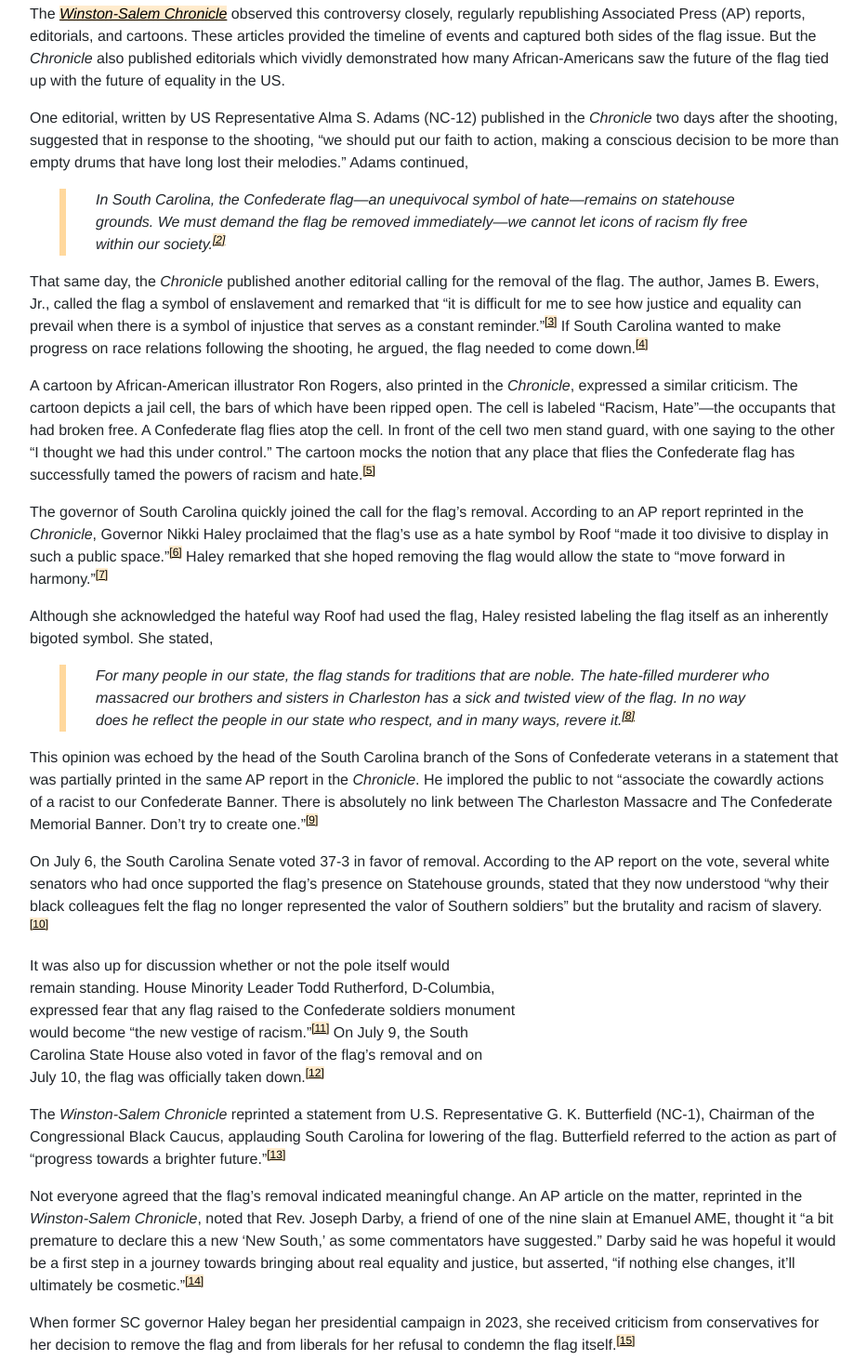
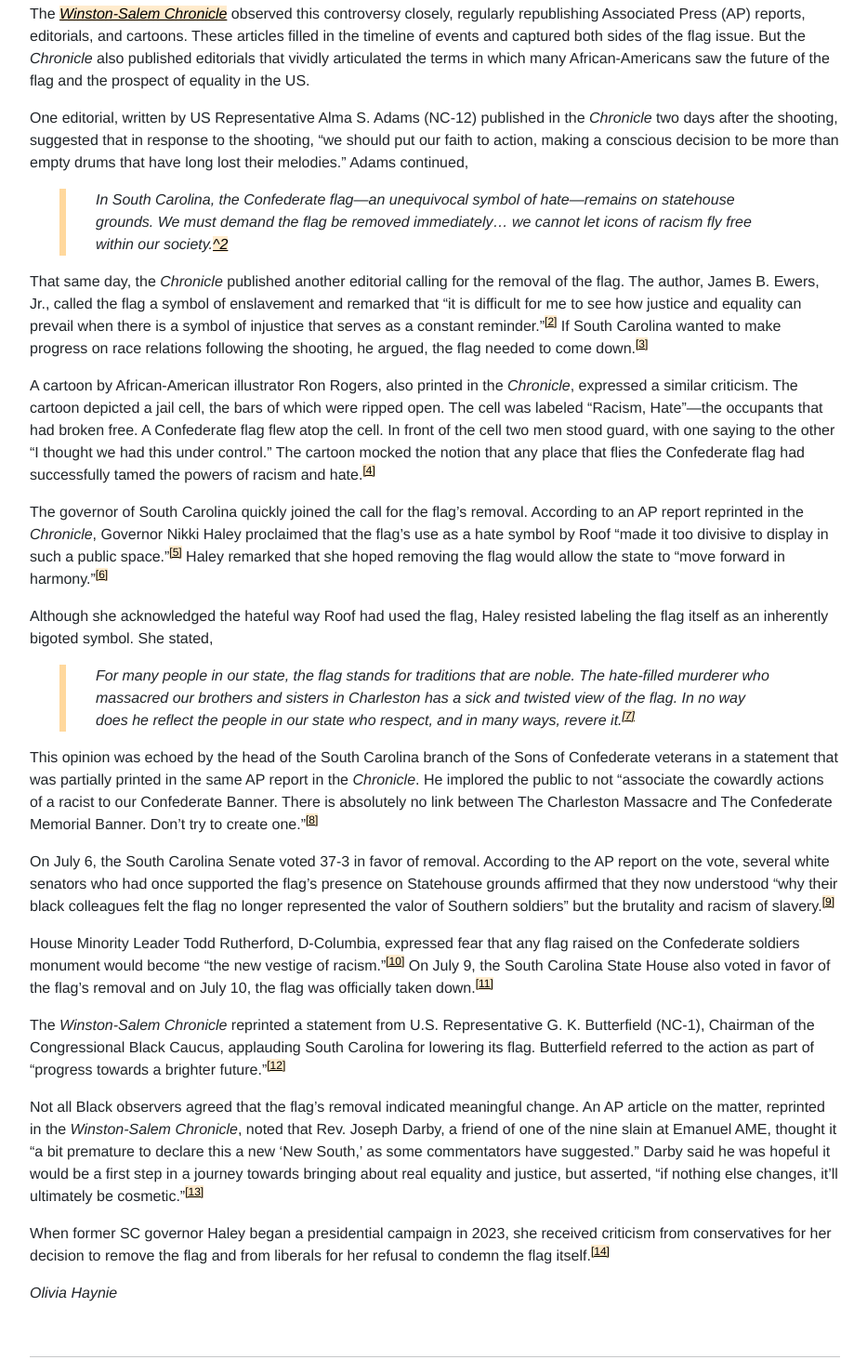
Before and after one commit to upenndigitalscholarship/monuments-research-group, an Eleventy site: page essay/Removal-of-the-Confederate-Flag-from-the-S.md in a window 1280 px wide. Shown: the part 382-1845 px from the top of the page at 93% size, without its empty margins (172-1105 px from the left). Built offline with nearby package versions, Linux system fonts and the light colour scheme; Eleventy itself is replaced by a stand-in of ours; files that its build step writes are made by us from their sources; a web font is replaced by a local one.

Commit message:
Update Essay “Removal-of-the-Confederate-Flag-from-the-S”

```diff
--- a/essay/Removal-of-the-Confederate-Flag-from-the-S.md
+++ b/essay/Removal-of-the-Confederate-Flag-from-the-S.md
@@ -9,15 +9,15 @@ On June 23, 2015, nine Black worshippers were murdered in a white supremacist at
 
 Prior to the shooting, the gunman, Dylann Roof, had posted photos of himself online brandishing the [Confederate Battle Flag](https://falseimage.pennds.org/essay/Stars-and-Bars-vs-Stars-and-Stripes) and burning or defiling United States flags.[^1] In the wake of the attack and the circulation of these photos, new attention was brought to the Confederate flag flying on statehouse grounds in Columbia, S.C.
 
-The *[Winston-Salem Chronicle](https://www.digitalnc.org/newspapers/winston-salem-chronicle-winston-salem-n-c/)* observed this controversy closely, regularly republishing Associated Press (AP) reports, editorials, and cartoons. These articles provided the timeline of events and captured both sides of the flag issue. But the *Chronicle* also published editorials which vividly demonstrated how many African-Americans saw the future of the flag tied up with the future of equality in the US.
+The *[Winston-Salem Chronicle](https://www.digitalnc.org/newspapers/winston-salem-chronicle-winston-salem-n-c/)* observed this controversy closely, regularly republishing Associated Press (AP) reports, editorials, and cartoons. These articles filled in the timeline of events and captured both sides of the flag issue. But the *Chronicle* also published editorials that vividly articulated the terms in which many African-Americans saw the future of the flag and the prospect of equality in the US.
 
 One editorial, written by US Representative Alma S. Adams (NC-12) published in the *Chronicle* two days after the shooting, suggested that in response to the shooting, "we should put our faith to action, making a conscious decision to be more than empty drums that have long lost their melodies." Adams continued,
 
-> In South Carolina, the Confederate flag—an unequivocal symbol of hate—remains on statehouse grounds. We must demand the flag be removed immediately---we cannot let icons of racism fly free within our society.[^2]
+> In South Carolina, the Confederate flag—an unequivocal symbol of hate—remains on statehouse grounds. We must demand the flag be removed immediately... we cannot let icons of racism fly free within our society.[^2](Adams, "\[Stand Against Evil Acts Of Violence and Hate](https\://www.digitalnc.org/newspapers/winston-salem-chronicle-winston-salem-n-c/).")
 
 That same day, the *Chronicle* published another editorial calling for the removal of the flag. The author, James B. Ewers, Jr., called the flag a symbol of enslavement and remarked that "it is difficult for me to see how justice and equality can prevail when there is a symbol of injustice that serves as a constant reminder."[^3] If South Carolina wanted to make progress on race relations following the shooting, he argued, the flag needed to come down.[^4]
 
-A cartoon by African-American illustrator Ron Rogers, also printed in the *Chronicle*, expressed a similar criticism. The cartoon depicts a jail cell, the bars of which have been ripped open. The cell is labeled "Racism, Hate"—the occupants that had broken free. A Confederate flag flies atop the cell. In front of the cell two men stand guard, with one saying to the other "I thought we had this under control." The cartoon mocks the notion that any place that flies the Confederate flag has successfully tamed the powers of racism and hate.[^5]
+A cartoon by African-American illustrator Ron Rogers, also printed in the *Chronicle*, expressed a similar criticism. The cartoon depicted a jail cell, the bars of which were ripped open. The cell was labeled "Racism, Hate"—the occupants that had broken free. A Confederate flag flew atop the cell. In front of the cell two men stood guard, with one saying to the other "I thought we had this under control." The cartoon mocked the notion that any place that flies the Confederate flag had successfully tamed the powers of racism and hate.[^5]
 
 The governor of South Carolina quickly joined the call for the flag's removal. According to an AP report reprinted in the *Chronicle*, Governor Nikki Haley proclaimed that the flag's use as a hate symbol by Roof "made it too divisive to display in such a public space."[^6] Haley remarked that she hoped removing the flag would allow the state to "move forward in harmony."[^7]
 
@@ -27,20 +27,15 @@ Although she acknowledged the hateful way Roof had used the flag, Haley resisted
 
 This opinion was echoed by the head of the South Carolina branch of the Sons of Confederate veterans in a statement that was partially printed in the same AP report in the *Chronicle*. He implored the public to not "associate the cowardly actions of a racist to our Confederate Banner. There is absolutely no link between The Charleston Massacre and The Confederate Memorial Banner. Don't try to create one."[^9]
 
-On July 6, the South Carolina Senate voted 37-3 in favor of removal. According to the AP report on the vote, several white senators who had once supported the flag's presence on Statehouse grounds, stated that they now understood "why their black colleagues felt the flag no longer represented the valor of Southern soldiers" but the brutality and racism of slavery.[^10]
+On July 6, the South Carolina Senate voted 37-3 in favor of removal. According to the AP report on the vote, several white senators who had once supported the flag's presence on Statehouse grounds affirmed that they now understood "why their black colleagues felt the flag no longer represented the valor of Southern soldiers" but the brutality and racism of slavery.[^10]
 
-It was also up for discussion whether or not the pole itself would
-remain standing. House Minority Leader Todd Rutherford, D-Columbia,
-expressed fear that any flag raised to the Confederate soldiers monument
-would become "the new vestige of racism."[^11] On July 9, the South
-Carolina State House also voted in favor of the flag's removal and on
-July 10, the flag was officially taken down.[^12]
+House Minority Leader Todd Rutherford, D-Columbia, expressed fear that any flag raised on the Confederate soldiers monument would become "the new vestige of racism."[^11] On July 9, the South Carolina State House also voted in favor of the flag's removal and on July 10, the flag was officially taken down.[^12]
 
-The *Winston-Salem Chronicle* reprinted a statement from U.S. Representative G. K. Butterfield (NC-1), Chairman of the Congressional Black Caucus, applauding South Carolina for lowering of the flag. Butterfield referred to the action as part of "progress towards a brighter future."[^13]
+The *Winston-Salem Chronicle* reprinted a statement from U.S. Representative G. K. Butterfield (NC-1), Chairman of the Congressional Black Caucus, applauding South Carolina for lowering its flag. Butterfield referred to the action as part of "progress towards a brighter future."[^13]
 
-Not everyone agreed that the flag's removal indicated meaningful change. An AP article on the matter, reprinted in the *Winston-Salem Chronicle*, noted that Rev. Joseph Darby, a friend of one of the nine slain at Emanuel AME, thought it "a bit premature to declare this a new 'New South,' as some commentators have suggested." Darby said he was hopeful it would be a first step in a journey towards bringing about real equality and justice, but asserted, "if nothing else changes, it'll ultimately be cosmetic."[^14]
+Not all Black observers agreed that the flag's removal indicated meaningful change. An AP article on the matter, reprinted in the *Winston-Salem Chronicle*, noted that Rev. Joseph Darby, a friend of one of the nine slain at Emanuel AME, thought it "a bit premature to declare this a new 'New South,' as some commentators have suggested." Darby said he was hopeful it would be a first step in a journey towards bringing about real equality and justice, but asserted, "if nothing else changes, it'll ultimately be cosmetic."[^14]
 
-When former SC governor Haley began her presidential campaign in 2023, she received criticism from conservatives for her decision to remove the flag and from liberals for her refusal to condemn the flag itself.[^15]
+When former SC governor Haley began a presidential campaign in 2023, she received criticism from conservatives for her decision to remove the flag and from liberals for her refusal to condemn the flag itself.[^15]
 
 *Olivia Haynie*
 
@@ -85,8 +80,6 @@ Rogers, Ron. "[Untitled](https://www.digitalnc.org/newspapers/winston-salem-chro
 
 [^1]: Adcox, et al., "[S.C. Governor Calls on Removal of Confederate Flag From Statehouse Grounds](https://www.digitalnc.org/newspapers/winston-salem-chronicle-winston-salem-n-c/)," *Winston-Salem Chronicle*.
 
-[^2]: Adams, "[Stand Against Evil Acts Of Violence and Hate](https://www.digitalnc.org/newspapers/winston-salem-chronicle-winston-salem-n-c/)."
-
 [^3]: Ewers, "[The Killings in South Carolina are a setback in American race relations](https://www.digitalnc.org/newspapers/winston-salem-chronicle-winston-salem-n-c/)," *Winston-Salem Chronicle*.
 
 [^4]: Ewers, "[The Killings in South Carolina are a setback in American race relations](https://www.digitalnc.org/newspapers/winston-salem-chronicle-winston-salem-n-c/)," *Winston-Salem Chronicle*.
```
